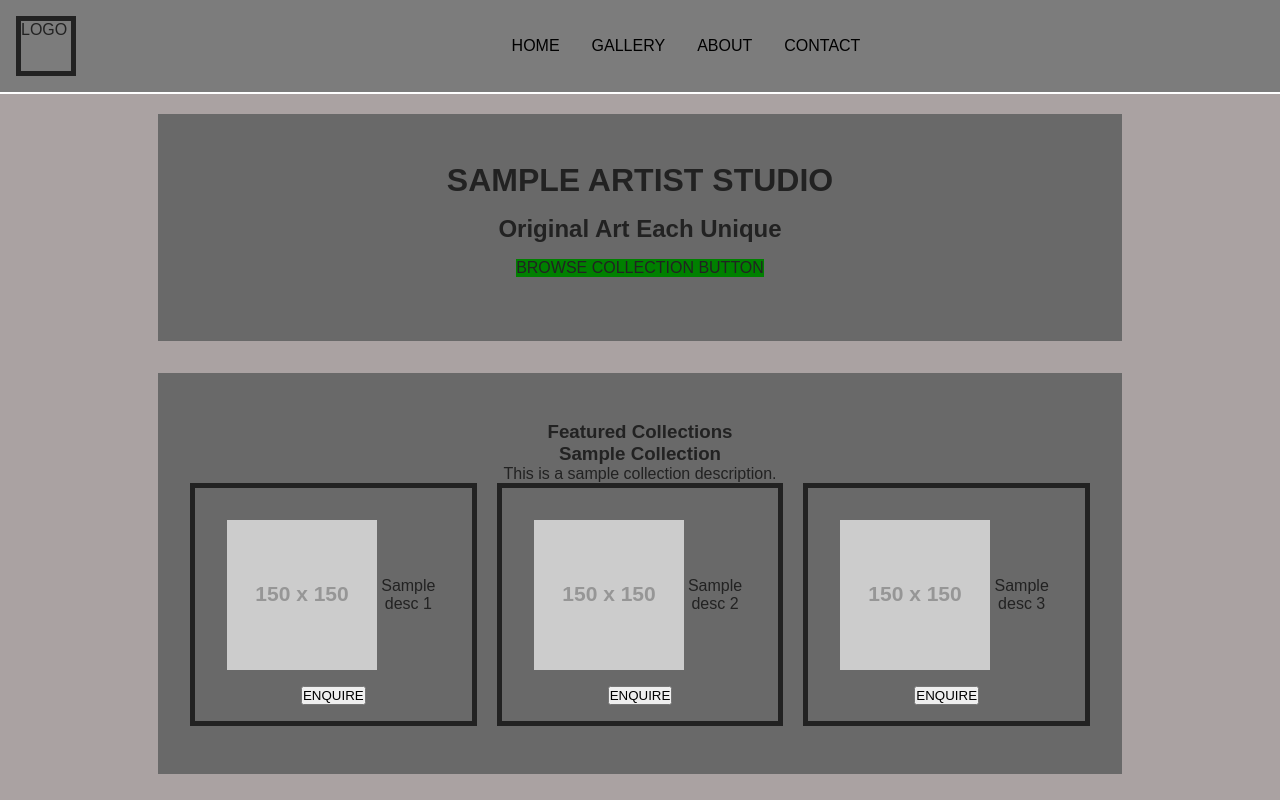
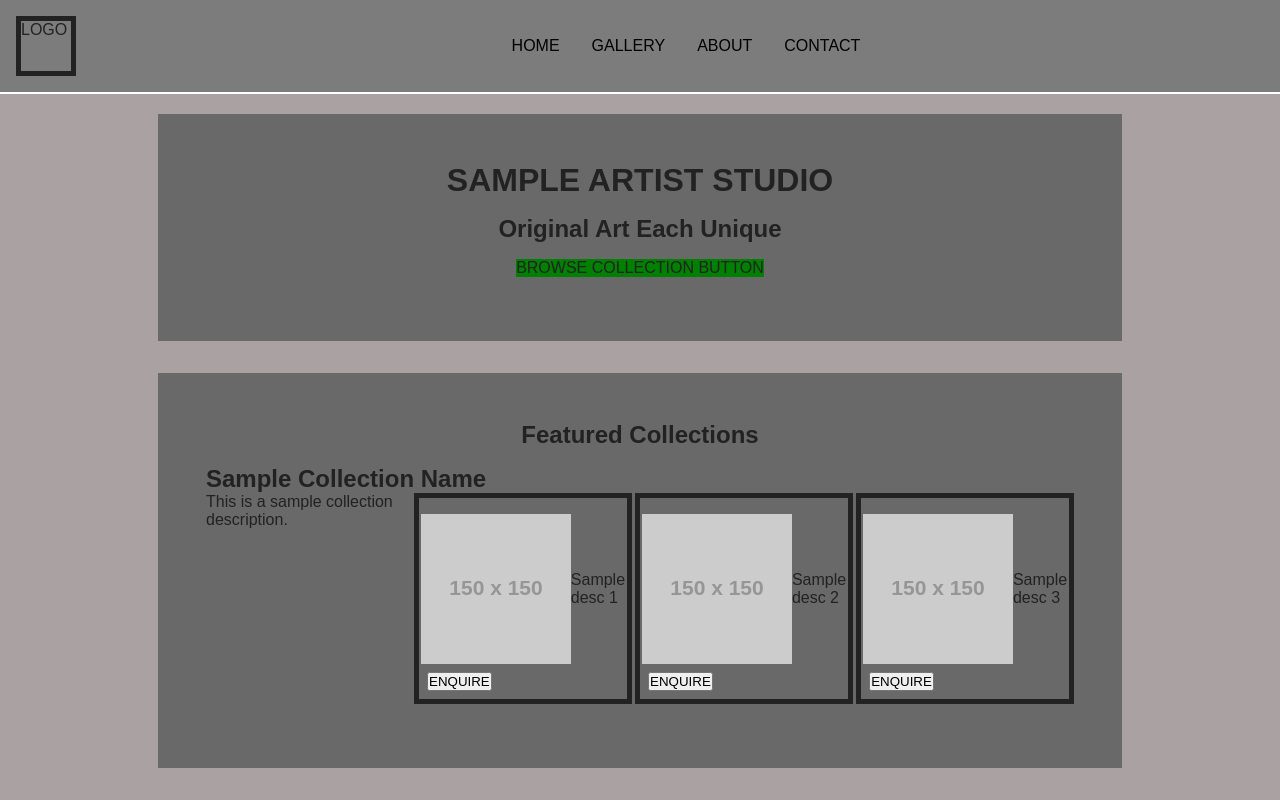
Before and after one commit to Emmet22/artist-website-template, a React (Vite) app: page / in a window 1280 px wide. Shown: the top 800 px of the page. Built offline with nearby package versions, Linux system fonts and the light colour scheme.

Commit message:
Refactored Collection layout, removed inline styles, added css module file.

```diff
--- a/src/App.tsx
+++ b/src/App.tsx
@@ -15,10 +15,10 @@ function App() {
         <Hero />
 
         <Section>
-          <h3>Featured Collections</h3>
+          <h2>Featured Collections</h2>
           <Collection
             key="1"
-            name="Sample Collection"
+            name="Sample Collection Name"
             description="This is a sample collection description."
             pieces={[
               { id: 1, imageURL: "https://placehold.co/150x150", description: "Sample desc 1" },
--- a/src/components/artwork/ArtPiece.module.css
+++ b/src/components/artwork/ArtPiece.module.css
@@ -1,8 +1,8 @@
 .artPiece {
-    padding: 1rem;
+    padding: 0.5rem;
     border: 5px solid;
     height: auto;
-    width: 300px;
+    width: auto;
 }
 
 .artContent {
@@ -10,5 +10,5 @@
     flex-direction: row;
     align-items: center;
     justify-content: center;
-    padding: 1rem;
+    padding: 0.5rem;
 }
--- a/src/components/artwork/Collection.module.css
+++ b/src/components/artwork/Collection.module.css
@@ -0,0 +1,22 @@
+.collection {
+    margin: 1rem;
+    text-align: left;
+}
+
+.collectionContent {
+    display: flex;
+    gap: 0.5rem;
+    justify-content: center;
+    align-items: flex-start;
+}
+
+.collectionInfo {
+    width: 200px;
+    flex-shrink: 0;
+}
+
+.collectionPieces {
+    flex: 1;
+    display: flex;
+    gap: 0.2rem;
+}
--- a/src/components/artwork/Collection.tsx
+++ b/src/components/artwork/Collection.tsx
@@ -1,4 +1,5 @@
 import ArtPiece from "./ArtPiece";
+import styles from "./Collection.module.css";
 
 export interface ArtPieceData {
     id: number;
@@ -21,21 +22,21 @@ interface CollectionProps {
 
 function Collection({name, description, pieces}: CollectionProps) {
     return (
-        <div>
+        <div className={styles.collection}>
+            <h2>{name}</h2>
 
-            <div>
-                <h3>{name}</h3>
+            <div className={styles.collectionContent}>
+                <div className={styles.collectionInfo}>
                     <p>{description}</p>
-                <div style={{display: "flex", gap: "20px", justifyContent: "center"}}>
-                    {
-                        pieces.map((piece) =>
+                </div>
+                <div className={styles.collectionPieces}>
+                    {pieces.map((piece) =>
                         <ArtPiece
                         key={piece.id}
                         imageURL={piece.imageURL}
                         description={piece.description}
                         />
-                        )
-                    }
+                    )}
                 </div>
             </div>
         </div>
```
Lines whose indentation alone changed are shown as unchanged.
